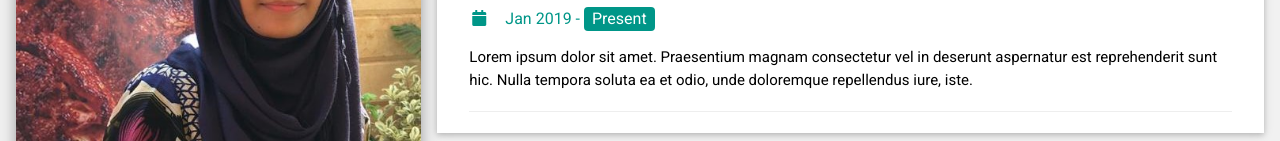
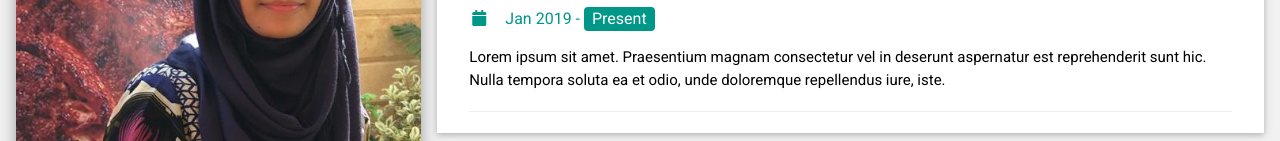
Before and after one commit to asmahameed/asmahameed.github.io, a plain HTML site: page index.html in a window 1280 px wide. Shown: the part 153-294 px from the top of the page. Drawn offline with nearby package versions, Linux system fonts and the light colour scheme.

Commit message:
test commit

```diff
--- a/index.html
+++ b/index.html
@@ -91,7 +91,7 @@
                         <h5 class="w3-opacity"><b>.NET Developer / Digital Landscape (Pvt) Ltd.</b></h5>
                         <h6 class="w3-text-teal"><i class="fa fa-calendar fa-fw w3-margin-right"></i>Jan 2019 - <span
                                 class="w3-tag w3-teal w3-round">Present</span></h6>
-                        <p>Lorem ipsum dolor sit amet. Praesentium magnam consectetur vel in deserunt aspernatur est
+                        <p>Lorem ipsum  sit amet. Praesentium magnam consectetur vel in deserunt aspernatur est
                             reprehenderit sunt hic. Nulla tempora soluta ea et odio, unde doloremque repellendus iure,
                             iste.</p>
                         <hr>
```
